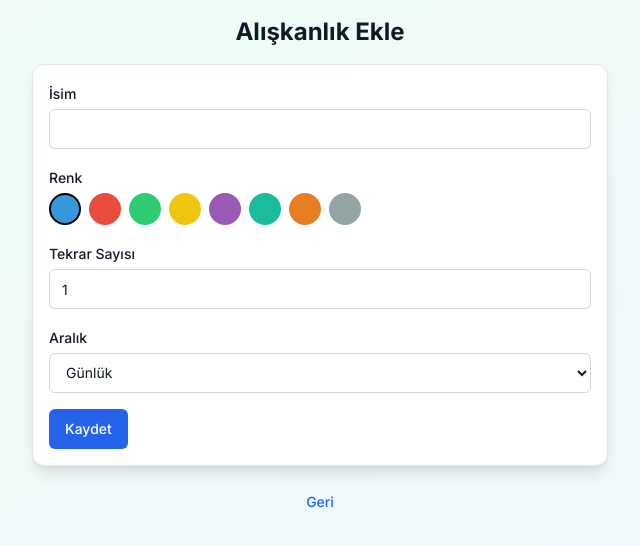
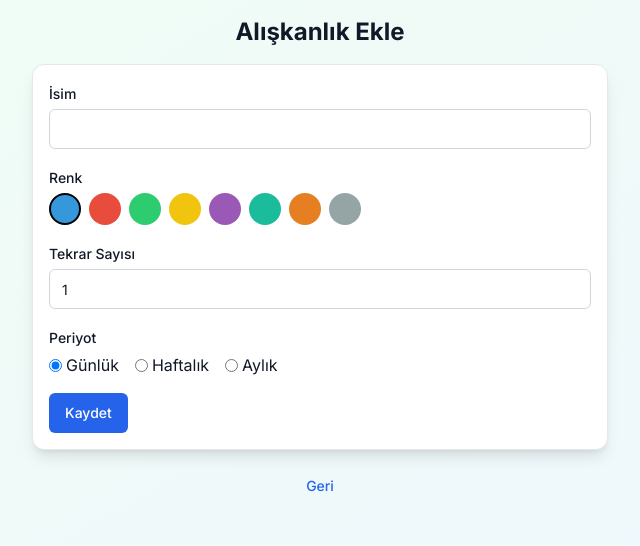
Before and after one commit to Ethnotronix/habbit, a Next.js app: page /add in a window 1280 px wide. Shown: the top 546 px of the page, without its empty margins (320-960 px from the left). Built offline with nearby package versions, Linux system fonts and the light colour scheme.

Commit message:
Replace period label and display frequency options horizontally

```diff
--- a/components/HabitForm.tsx
+++ b/components/HabitForm.tsx
@@ -81,12 +81,36 @@ export default function HabitForm({ habit }: { habit?: Habit }) {
         <Input type="number" min="1" value={target} onChange={e => setTarget(parseInt(e.target.value))} />
       </div>
       <div className="space-y-1">
-        <Label>Aralık</Label>
-        <Select value={frequency} onChange={e => setFrequency(e.target.value as any)}>
-          <option value="daily">Günlük</option>
-          <option value="weekly">Haftalık</option>
-          <option value="monthly">Aylık</option>
-        </Select>
+        <Label>Periyot</Label>
+        <div className="flex gap-4">
+          <label className="flex items-center gap-1">
+            <input
+              type="radio"
+              value="daily"
+              checked={frequency === 'daily'}
+              onChange={e => setFrequency(e.target.value as any)}
+            />
+            <span>Günlük</span>
+          </label>
+          <label className="flex items-center gap-1">
+            <input
+              type="radio"
+              value="weekly"
+              checked={frequency === 'weekly'}
+              onChange={e => setFrequency(e.target.value as any)}
+            />
+            <span>Haftalık</span>
+          </label>
+          <label className="flex items-center gap-1">
+            <input
+              type="radio"
+              value="monthly"
+              checked={frequency === 'monthly'}
+              onChange={e => setFrequency(e.target.value as any)}
+            />
+            <span>Aylık</span>
+          </label>
+        </div>
       </div>
       <div className="flex gap-2">
         <Button onClick={save}>Kaydet</Button>
```
